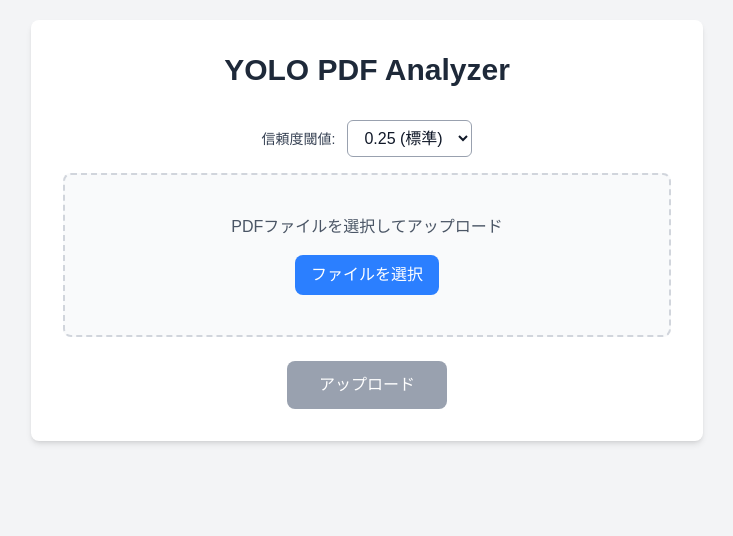
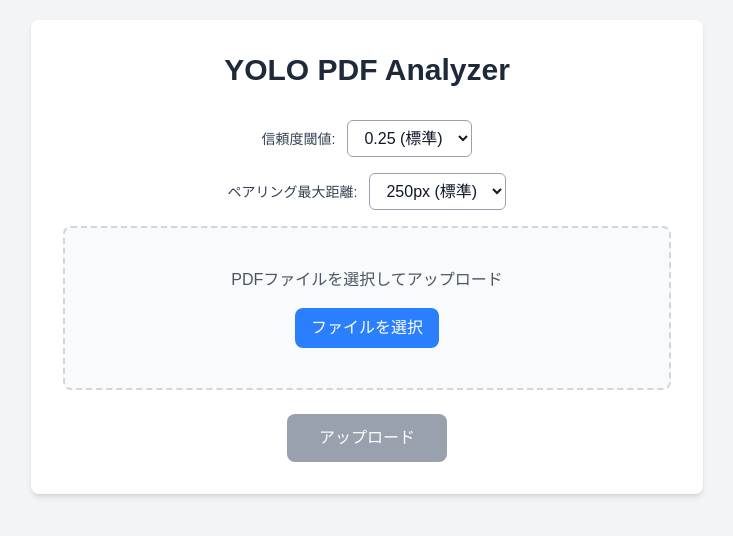
Before and after one commit to em0-omg/drawing-pdf-analyzer-client, a Next.js app: page / in a window 1280 px wide. Shown: the top 536 px of the page, without its empty margins (273-1006 px from the left). Built offline with nearby package versions, Linux system fonts and the light colour scheme.

Commit message:
MaxDistanceSelectorコンポーネントを追加し、最大距離の選択機能を実装。uploadPDF関数にmaxDistance引数を追加し、ResultDisplayコンポーネントにペアリング結果の表示機能を追加。

```diff
--- a/src/app/page.tsx
+++ b/src/app/page.tsx
@@ -3,12 +3,14 @@
 import { useState } from "react";
 import PDFUpload from "@/components/PDFUpload";
 import ConfidenceSelector from "@/components/ConfidenceSelector";
+import MaxDistanceSelector from "@/components/MaxDistanceSelector";
 import ResultDisplay from "@/components/ResultDisplay";
 import { uploadPDF, AnalysisResult } from "@/services/api";
 
 export default function Home() {
   const [selectedFile, setSelectedFile] = useState<File | null>(null);
   const [confidence, setConfidence] = useState("0.25");
+  const [maxDistance, setMaxDistance] = useState("250");
   const [result, setResult] = useState<AnalysisResult | null>(null);
   const [error, setError] = useState<string | null>(null);
   const [isLoading, setIsLoading] = useState(false);
@@ -24,7 +26,7 @@ export default function Home() {
     setResult(null);
 
     try {
-      const analysisResult = await uploadPDF(selectedFile, "8", confidence);
+      const analysisResult = await uploadPDF(selectedFile, "8", confidence, maxDistance);
       setResult(analysisResult);
     } catch (err) {
       setError(
@@ -44,6 +46,7 @@ export default function Home() {
           </h1>
 
           <ConfidenceSelector value={confidence} onChange={setConfidence} />
+          <MaxDistanceSelector value={maxDistance} onChange={setMaxDistance} />
           <PDFUpload onFileSelect={setSelectedFile} disabled={isLoading} />
 
           <div className="text-center mt-6">
--- /dev/null
+++ b/src/components/MaxDistanceSelector.tsx
@@ -0,0 +1,30 @@
+'use client';
+
+interface MaxDistanceSelectorProps {
+  value: string;
+  onChange: (value: string) => void;
+}
+
+export default function MaxDistanceSelector({ value, onChange }: MaxDistanceSelectorProps) {
+  return (
+    <div className="flex items-center justify-center gap-3 my-4">
+      <label htmlFor="maxDistance" className="text-sm font-medium text-gray-700">
+        ペアリング最大距離:
+      </label>
+      <select
+        id="maxDistance"
+        value={value}
+        onChange={(e) => onChange(e.target.value)}
+        className="px-3 py-2 border border-gray-400 rounded-md focus:ring-2 focus:ring-purple-500 focus:border-purple-500 outline-none text-gray-900 bg-white"
+      >
+        <option value="100">100px (近)</option>
+        <option value="150">150px</option>
+        <option value="200">200px</option>
+        <option value="250">250px (標準)</option>
+        <option value="300">300px</option>
+        <option value="400">400px</option>
+        <option value="500">500px (遠)</option>
+      </select>
+    </div>
+  );
+}
--- a/src/components/ResultDisplay.tsx
+++ b/src/components/ResultDisplay.tsx
@@ -6,9 +6,18 @@ interface Detection {
   segment_index: number;
   class_id: number;
   class_name: string;
+  japanese_name?: string;
   confidence: number;
   color: number[];
   bbox: number[];
+}
+
+interface PairDetection {
+  ventilation: Detection;
+  label: Detection;
+  distance: number;
+  pair_type: string;
+  page_index: number;
 }
 
 interface AnalysisResult {
@@ -20,6 +29,10 @@ interface AnalysisResult {
   highlighted_images: string[];
   detections: Detection[];
   detection_count: number;
+  pairs?: PairDetection[];
+  pair_summary?: Record<string, number>;
+  total_pairs?: number;
+  unpaired_detections?: Record<string, number>;
 }
 
 interface ResultDisplayProps {
@@ -30,6 +43,7 @@ interface ResultDisplayProps {
 
 export default function ResultDisplay({ result, error, isLoading }: ResultDisplayProps) {
   const [showDetections, setShowDetections] = useState(false);
+  const [showPairs, setShowPairs] = useState(true);
 
   if (isLoading) {
     return (
@@ -61,6 +75,9 @@ export default function ResultDisplay({ result, error, isLoading }: ResultDispla
         <p><strong>画像フォーマット:</strong> {result.image_format}</p>
         <p><strong>分割数:</strong> {result.split_count}分割</p>
         <p><strong>検出数:</strong> {result.detection_count}</p>
+        {result.total_pairs !== undefined && (
+          <p><strong>ペア数:</strong> {result.total_pairs}</p>
+        )}
       </div>
 
       {result.detections && result.detections.length > 0 && (
@@ -105,6 +122,52 @@ export default function ResultDisplay({ result, error, isLoading }: ResultDispla
         </div>
       )}
 
+      {result.pairs && result.pairs.length > 0 && (
+        <div className="mt-5 p-5 bg-purple-50 rounded-lg border-l-4 border-purple-500">
+          <div className="flex justify-between items-center">
+            <h3 className="text-lg font-semibold text-gray-800">ペアリング結果</h3>
+            <button
+              onClick={() => setShowPairs(!showPairs)}
+              className="px-4 py-2 bg-purple-500 text-white text-sm rounded hover:bg-purple-600 flex items-center gap-2"
+            >
+              {showPairs ? 'ペア結果を隠す' : 'ペア結果を表示'}
+            </button>
+          </div>
+          {showPairs && (
+            <div className="mt-4">
+              <div className="overflow-x-auto">
+                <table className="min-w-full bg-white rounded-lg overflow-hidden">
+                  <thead className="bg-purple-100">
+                    <tr>
+                      <th className="px-4 py-2 text-left text-sm font-semibold text-gray-700">ページ</th>
+                      <th className="px-4 py-2 text-left text-sm font-semibold text-gray-700">換気種別</th>
+                      <th className="px-4 py-2 text-left text-sm font-semibold text-gray-700">ラベル</th>
+                      <th className="px-4 py-2 text-left text-sm font-semibold text-gray-700">距離 (px)</th>
+                      <th className="px-4 py-2 text-left text-sm font-semibold text-gray-700">ペアタイプ</th>
+                    </tr>
+                  </thead>
+                  <tbody>
+                    {result.pairs.map((pair, index) => (
+                      <tr key={index} className={index % 2 === 0 ? 'bg-gray-50' : 'bg-white'}>
+                        <td className="px-4 py-2 text-sm text-gray-800">{pair.page_index + 1}</td>
+                        <td className="px-4 py-2 text-sm text-gray-800">
+                          {pair.ventilation.japanese_name || pair.ventilation.class_name}
+                        </td>
+                        <td className="px-4 py-2 text-sm text-gray-800">
+                          {pair.label.japanese_name || pair.label.class_name}
+                        </td>
+                        <td className="px-4 py-2 text-sm text-gray-800">{pair.distance.toFixed(1)}</td>
+                        <td className="px-4 py-2 text-sm text-gray-800 font-mono">{pair.pair_type}</td>
+                      </tr>
+                    ))}
+                  </tbody>
+                </table>
+              </div>
+            </div>
+          )}
+        </div>
+      )}
+
       {result.highlighted_images && result.highlighted_images.length > 0 && (
         <div className="mt-8">
           <h3 className="text-lg font-semibold mb-4 text-gray-800">検出結果ハイライト画像</h3>
--- a/src/services/api.ts
+++ b/src/services/api.ts
@@ -2,9 +2,18 @@ export interface Detection {
   segment_index: number;
   class_id: number;
   class_name: string;
+  japanese_name?: string;
   confidence: number;
   color: number[];
   bbox: number[];
+}
+
+export interface PairDetection {
+  ventilation: Detection;
+  label: Detection;
+  distance: number;
+  pair_type: string;
+  page_index: number;
 }
 
 export interface AnalysisResult {
@@ -16,18 +25,23 @@ export interface AnalysisResult {
   highlighted_images: string[];
   detections: Detection[];
   detection_count: number;
+  pairs?: PairDetection[];
+  pair_summary?: Record<string, number>;
+  total_pairs?: number;
+  unpaired_detections?: Record<string, number>;
 }
 
 export async function uploadPDF(
   file: File,
   splitCount: string,
-  conf: string = '0.25'
+  conf: string = '0.25',
+  maxDistance: string = '250'
 ): Promise<AnalysisResult> {
   const formData = new FormData();
   formData.append('file', file);
 
   const response = await fetch(
-    `/api/yolo_analyze_pdf?split_count=${splitCount}&conf=${conf}`,
+    `/api/yolo_analyze_pdf?split_count=${splitCount}&conf=${conf}&max_distance=${maxDistance}`,
     {
       method: 'POST',
       body: formData,
```
